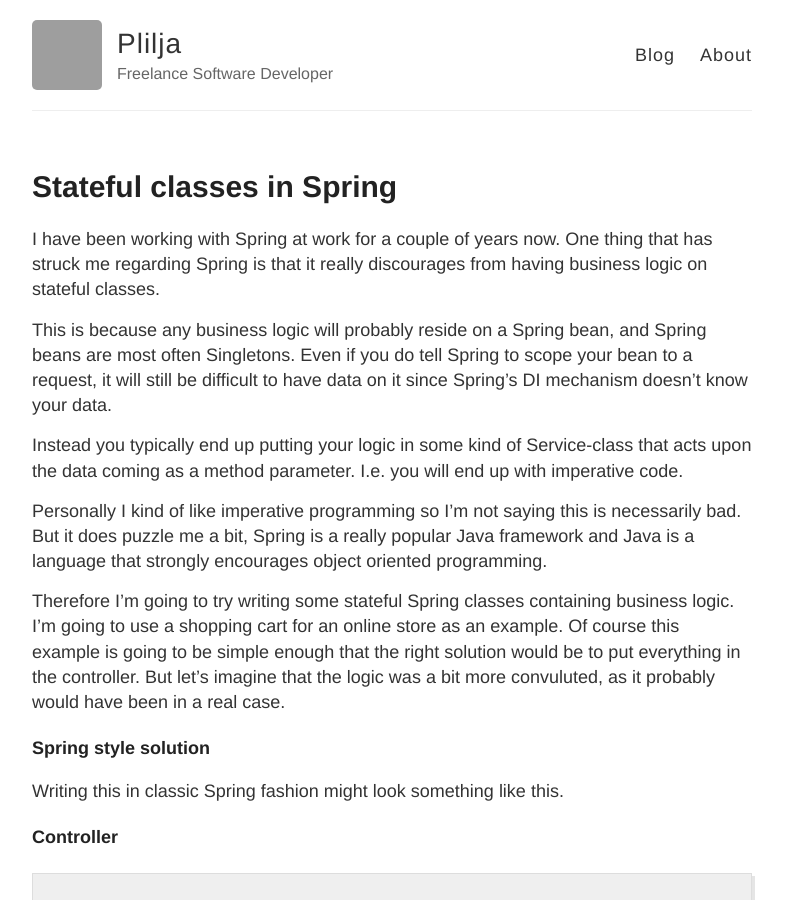
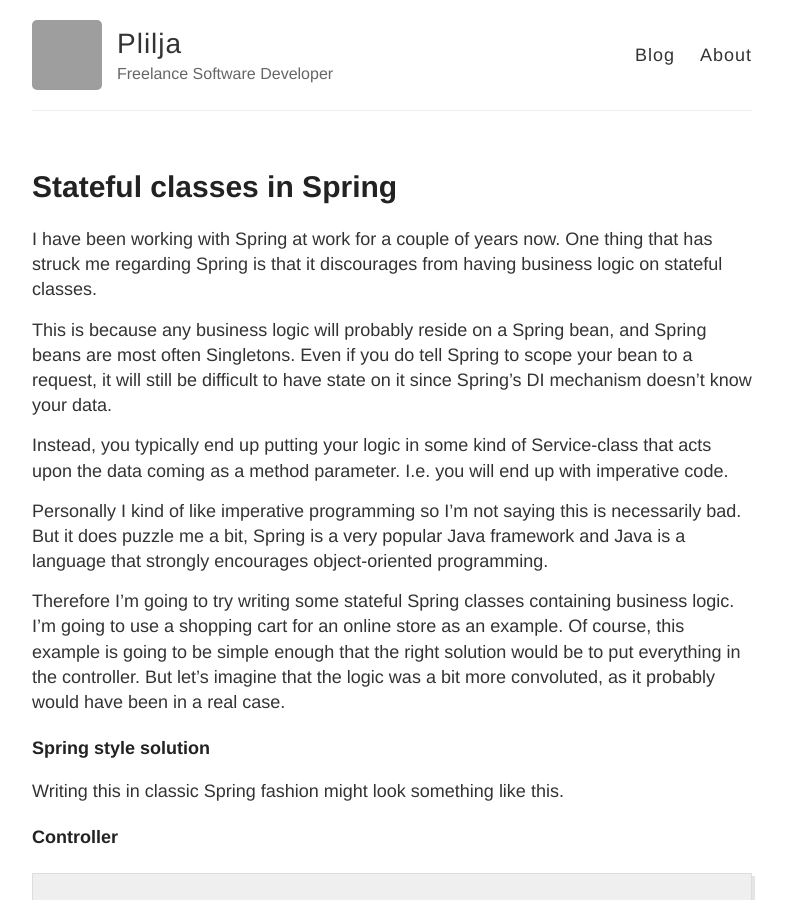
Before and after one commit to plilja/plilja.github.io, a Jekyll site: the page built from _posts/2020-04-04-stateful-classes-in-spring.md, in a window 1280 px wide and 900 px high. Shown: the whole window, without its empty margins (248-1034 px from the left). Built offline with Jekyll 4.4.1, drawn with Linux system fonts in a browser that asks for light colours; some of the changed text lies outside the part shown; grey boxes are pictures that could not be loaded.

Commit message:
Fix some grammar

```diff
--- a/_posts/2020-04-04-stateful-classes-in-spring.md
+++ b/_posts/2020-04-04-stateful-classes-in-spring.md
@@ -4,28 +4,28 @@ title: Stateful classes in Spring
 ---
 
 I have been working with Spring at work for a couple of years now.
-One thing that has struck me regarding Spring is that it really discourages
+One thing that has struck me regarding Spring is that it discourages
 from having business logic on stateful classes.
 
 This is because any business logic will probably reside on a Spring bean,
 and Spring beans are most often Singletons. Even if you do tell Spring to
-scope your bean to a request, it will still be difficult to
-have data on it since Spring's DI mechanism doesn't know your data.
+scope your bean to a request, it will still be difficult to have state
+on it since Spring's DI mechanism doesn't know your data.
 
-Instead you typically end up putting your logic in some kind of
+Instead, you typically end up putting your logic in some kind of
 Service-class that acts upon the data coming as a method parameter.
 I.e. you will end up with imperative code.
 
 Personally I kind of like imperative programming so I'm not saying this
-is necessarily bad. But it does puzzle me a bit, Spring is a really
+is necessarily bad. But it does puzzle me a bit, Spring is a very
 popular Java framework and Java is a language that strongly
-encourages object oriented programming.
+encourages object-oriented programming.
 
 Therefore I'm going to try writing some stateful Spring classes containing
 business logic. I'm going to use a shopping cart for an online store
-as an example. Of course this example is going to be simple enough
+as an example. Of course, this example is going to be simple enough
 that the right solution would be to put everything in the
-controller. But let's imagine that the logic was a bit more convuluted,
+controller. But let's imagine that the logic was a bit more convoluted,
 as it probably would have been in a real case.
 
 ##### Spring style solution
@@ -252,4 +252,4 @@ public class Cart {
 
 Full source code can be found here:
 
-https://github.com/plilja/stateful-spring
+[https://github.com/plilja/stateful-spring]
```
Also changed, not shown: other parts of _posts/2020-04-04-stateful-classes-in-spring.md (+4 -4 lines).
